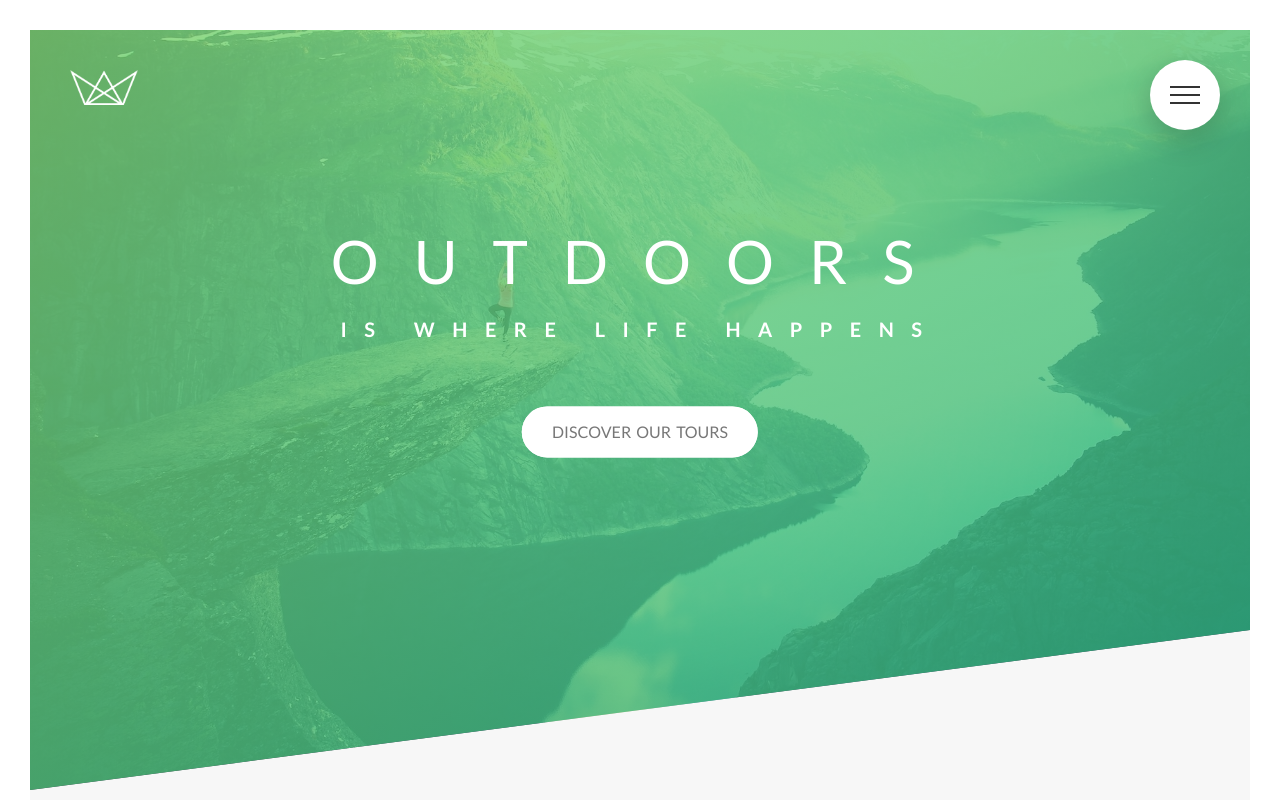
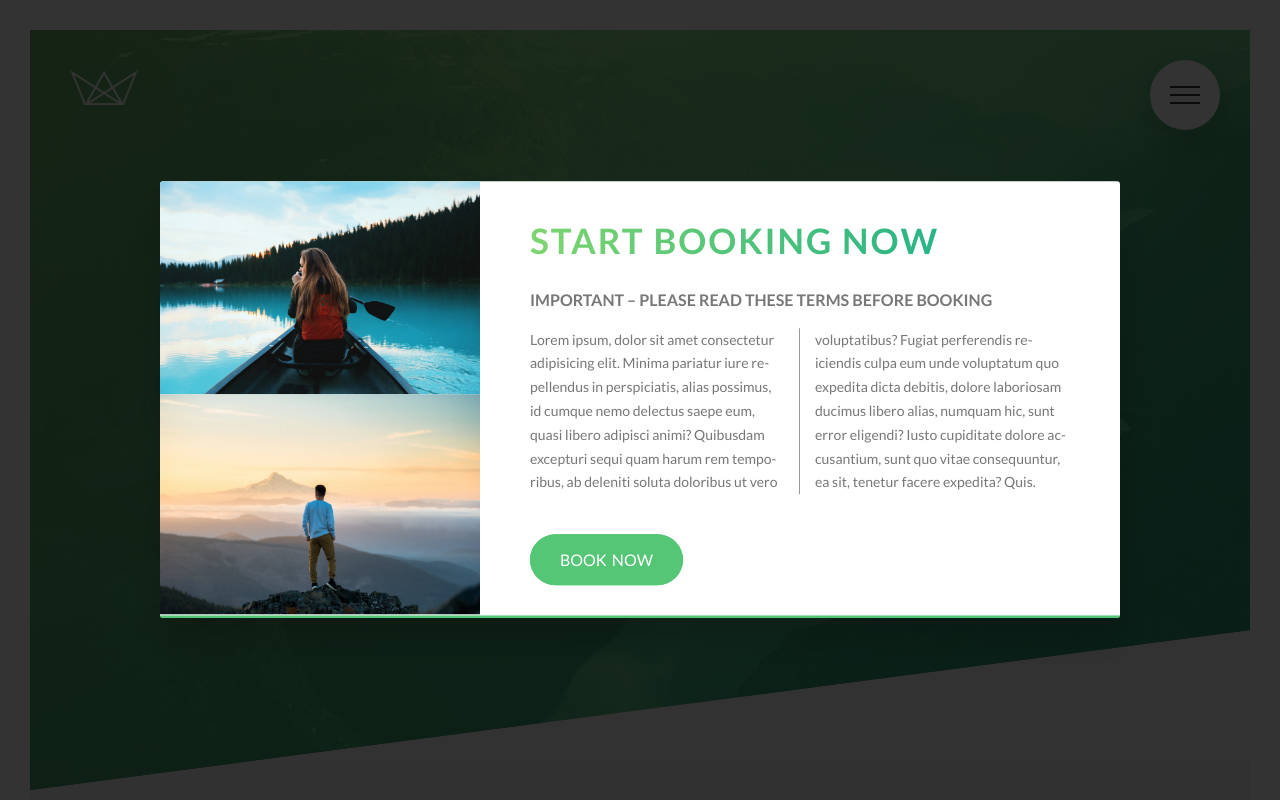
Before and after one commit to Arsalan-Habib/Natours, a website: page index.html in a window 1280 px wide. Shown: the top 800 px of the page. Drawn offline with Linux system fonts and the light colour scheme.

Commit message:
built the booking popup

```diff
--- a/index.html
+++ b/index.html
@@ -509,5 +509,41 @@
                 </div>
             </div>
         </footer>
+        <div class="popup">
+            <div class="popup__content">
+                <div class="popup__left">
+                    <img
+                        src="img/nat-8.jpg"
+                        alt="Tour photo"
+                        class="popup__img"
+                    />
+                    <img
+                        src="img/nat-9.jpg"
+                        alt="Tour photo"
+                        class="popup__img"
+                    />
+                </div>
+                <div class="popup__right">
+                    <h2 class="heading-secondary u-mb-sm">Start Booking Now</h2>
+                    <h3 class="heading-tertiary u-mb-sm">
+                        Important &ndash; Please read these terms before booking
+                    </h3>
+                    <p class="popup__text">
+                        Lorem ipsum, dolor sit amet consectetur adipisicing
+                        elit. Minima pariatur iure repellendus in perspiciatis,
+                        alias possimus, id cumque nemo delectus saepe eum, quasi
+                        libero adipisci animi? Quibusdam excepturi sequi quam
+                        harum rem temporibus, ab deleniti soluta doloribus ut
+                        vero voluptatibus? Fugiat perferendis reiciendis culpa
+                        eum unde voluptatum quo expedita dicta debitis, dolore
+                        laboriosam ducimus libero alias, numquam hic, sunt error
+                        eligendi? Iusto cupiditate dolore accusantium, sunt quo
+                        vitae consequuntur, ea sit, tenetur facere expedita?
+                        Quis.
+                    </p>
+                    <a href="#" class="btn btn--green">Book Now</a>
+                </div>
+            </div>
+        </div>
     </body>
 </html>
--- a/sass/abstracts/_mixins.scss
+++ b/sass/abstracts/_mixins.scss
@@ -0,0 +1,6 @@
+@mixin absCenter {
+    position: absolute;
+    top: 50%;
+    left: 50%;
+    transform: translate(-50%, -50%);
+}
--- /dev/null
+++ b/sass/components/_popup.scss
@@ -0,0 +1,52 @@
+.popup {
+    height: 100vh;
+    width: 100%;
+    position: fixed;
+    top: 0;
+    left: 0;
+    z-index: 250;
+
+    background-color: rgba($color-black, 0.8);
+
+    &__content {
+        @include absCenter;
+
+        width: 75%;
+        // height: 50rem;
+        background-color: $color-white;
+        box-shadow: 0 2rem 4rem rgba($color-black, 0.2);
+        border-radius: 3px;
+        display: table;
+        overflow: hidden;
+        border-bottom: 3px solid $color-primary;
+    }
+
+    &__left {
+        width: 33.3333%;
+        display: table-cell;
+    }
+
+    &__right {
+        width: 66.6666;
+        display: table-cell;
+        vertical-align: middle;
+        padding: 3rem 5rem;
+    }
+
+    &__img {
+        display: block;
+        width: 100%;
+    }
+
+    &__text {
+        font-size: 1.4rem;
+        margin-bottom: 4rem;
+
+        text-align: s;
+        column-count: 2;
+        column-gap: 3rem;
+        column-rule: 1px solid $color-grey-dark-2;
+        -webkit-hyphens: auto;
+        hyphens: auto;
+    }
+}
--- a/sass/main.scss
+++ b/sass/main.scss
@@ -14,6 +14,7 @@
 @import "components/story";
 @import "components/bg-video";
 @import "components/form";
+@import "components/popup";
 
 @import "layout/header";
 @import "layout/grid";
```
Also changed, not shown: css/style.css.
